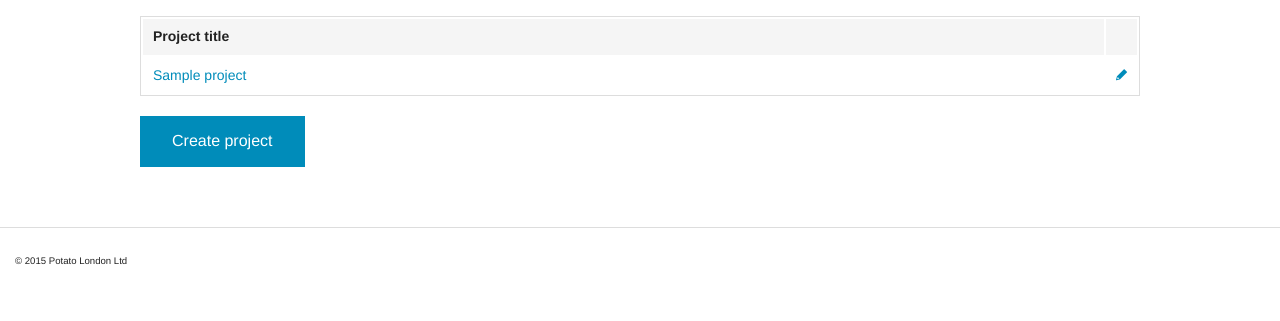
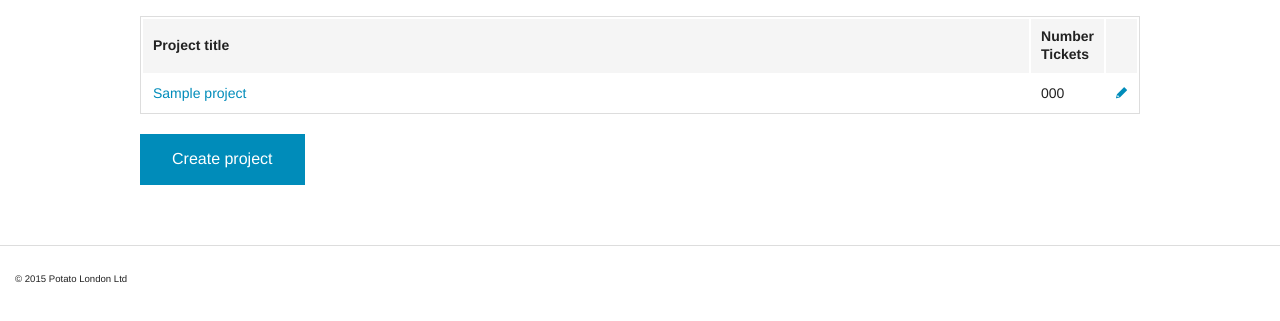
Before and after one commit to gtlambert/potato, a Django app: template tracker/templates/site/project_list.html in a window 1280 px wide. Shown: the part 45-366 px from the top of the page. Run offline with Django 3.2, Linux system fonts and the light colour scheme; the template is opened without the code that fills it: most values are stand-ins (such as "Sample title", 1, 10 or a date in 2020).

Commit message:
New tasks: add 'no tickets' and 'no assigned users' statements to project detail, add ticket count to project list

```diff
--- a/tracker/site/models.py
+++ b/tracker/site/models.py
@@ -8,6 +8,9 @@ from djangae.fields import RelatedSetField
 class Project(TimeStampedModel):
     title = models.CharField(max_length=200)
     created_by = models.ForeignKey(settings.AUTH_USER_MODEL, null=True)
+
+    def number_tickets(self):
+        return self.tickets.count()
 
     def __str__(self):
         return self.title
--- a/tracker/templates/site/project_detail.html
+++ b/tracker/templates/site/project_detail.html
@@ -6,6 +6,7 @@
 		<h2>{{ project.title }} <small><a href="{% url "project-update" project_id=project.pk %}">edit</a></small></h2>
 	</div>
 	<div class="row">
+		{% if tickets %}
 		<table>
 			<thead>
 				<tr>
@@ -21,6 +22,8 @@
 					<td>
 					{% for user in ticket.assignees.all %}
 						{{ user.email }}{% if not forloop.last %},{% endif %}
+					{% empty %}
+						No assigned users
 					{% endfor %}
 					</td>
 					<td>
@@ -34,6 +37,9 @@
 				{% endfor %}
 			</tbody>
 		</table>
+		{% else %}
+		<p>No tickets have been created for this project.</p>
+		{% endif %}
 	</div>
 	<div class="row">
 		<p><a href="{% url "ticket-create" project_id=project.pk %}" class="button">Create ticket</a></p>
--- a/tracker/templates/site/project_list.html
+++ b/tracker/templates/site/project_list.html
@@ -7,6 +7,7 @@
 			<thead>
 				<tr>
 					<th width="1200">Project title</th>
+					<th>Number Tickets</th>
 					<th></th>
 				</tr>
 			</thead>
@@ -14,6 +15,7 @@
 				{% for project in object_list %}
 				<tr>
 					<td><a href="{% url "project-detail" project_id=project.pk %}">{{ project.title }}</td>
+					<td>{{ project.number_tickets }}</td>
 					<td>
 						<a href="{% url "project-update" project_id=project.pk %}">
 							<i class="fi-pencil"></i>
```
